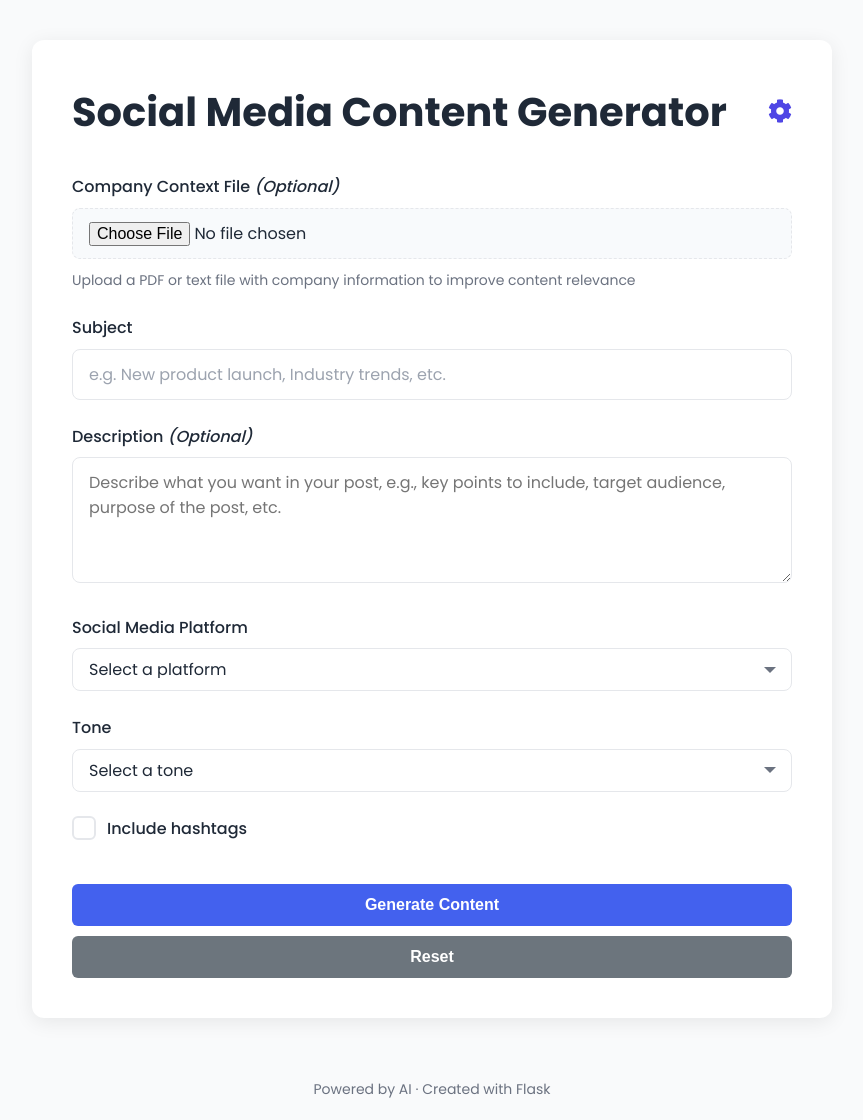
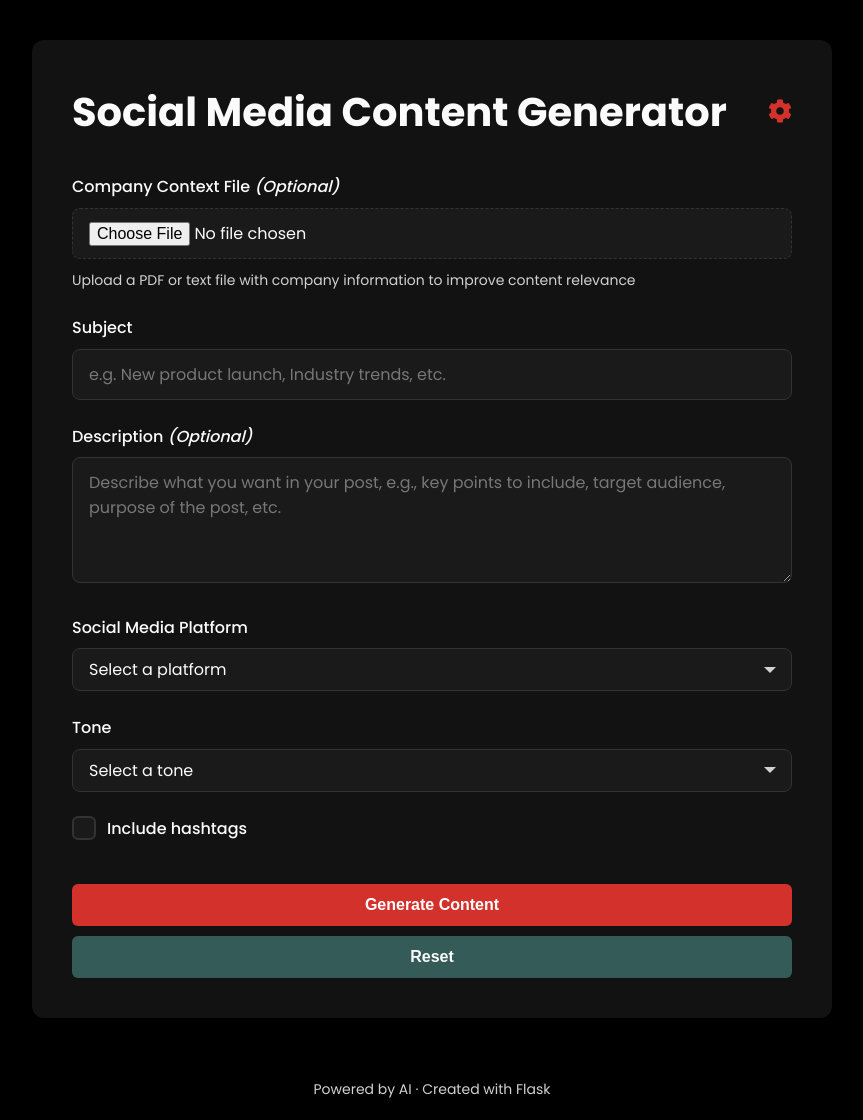
Before and after one commit to leticiatdoliveira/ai-social-media-post-generator, a Flask app: page / in a window 1280 px wide. Shown: the whole page, without its empty margins (208-1071 px from the left). Run offline with Flask 3, Linux system fonts and the light colour scheme.

Commit message:
style: changed to black and red

```diff
--- a/static/css/style.css
+++ b/static/css/style.css
@@ -1,15 +1,18 @@
 /* static/css/style.css */
 :root {
-    --primary-color: #4f46e5;
-    --primary-hover: #4338ca;
-    --text-color: #1f2937;
-    --light-text: #6b7280;
-    --bg-color: #f9fafb;
-    --card-bg: #ffffff;
-    --border-color: #e5e7eb;
-    --error-color: #ef4444;
-    --success-color: #10b981;
-    --modal-overlay: rgba(0, 0, 0, 0.5);
+    --primary-color: #d3312c; /* Red primary */
+    --primary-hover: #b32722; /* Darker red for hover states */
+    --text-color: #fbfbfb; /* Light text */
+    --background: #000000; /* Black background */
+    --secondary: #345b57; /* Teal secondary */
+    --accent: #ffeb4e; /* Yellow accent */
+    --light-text: #d1d1d1; /* Lighter gray for secondary text */
+    --bg-color: #000000; /* Black background */
+    --card-bg: #121212; /* Dark card background */
+    --border-color: #333333; /* Dark border */
+    --error-color: #ef4444; /* Keeping error red */
+    --success-color: #13b2a1; /* Using secondary as success */
+    --modal-overlay: rgba(0, 0, 0, 0.8); /* Darker overlay for modals */
 }
 
 * {
@@ -38,7 +41,7 @@ body {
     margin: 40px auto;
     background-color: var(--card-bg);
     border-radius: 12px;
-    box-shadow: 0 4px 20px rgba(0, 0, 0, 0.08);
+    box-shadow: 0 4px 20px rgba(0, 0, 0, 0.3);
     padding: 40px;
     flex: 1;
 }
@@ -83,7 +86,7 @@ label {
     color: var(--text-color);
 }
 
-input[type="text"], select, textarea {
+input:not([type="number"]), select, textarea {
     width: 100%;
     padding: 12px 16px;
     border: 1px solid var(--border-color);
@@ -92,17 +95,17 @@ input[type="text"], select, textarea {
     font-size: 16px;
     color: var(--text-color);
     transition: border-color 0.3s, box-shadow 0.3s;
-    background-color: #fff;
+    background-color: #1a1a1a;
 }
 
-input[type="text"]:focus, select:focus, textarea:focus {
+input:not([type="number"]):focus, select:focus, textarea:focus {
     outline: none;
     border-color: var(--primary-color);
-    box-shadow: 0 0 0 3px rgba(79, 70, 229, 0.2);
+    box-shadow: 0 0 0 3px rgba(211, 49, 44, 0.2);
 }
 
-input[type="text"]::placeholder {
-    color: #9ca3af;
+input:not([type="number"])::placeholder, textarea::placeholder {
+    color: #777777;
 }
 
 .select-wrapper {
@@ -154,7 +157,7 @@ select {
     left: 0;
     height: 24px;
     width: 24px;
-    background-color: #fff;
+    background-color: #1a1a1a;
     border: 2px solid var(--border-color);
     border-radius: 6px;
     transition: all 0.3s;
@@ -510,29 +513,24 @@ input[type="number"]:focus {
 }
 
 .btn-generate {
-    background-color: #4361ee;
+    background-color: var(--primary-color);
     color: white;
 }
 
 .btn-generate:hover {
-    background-color: #3a56d4;
+    background-color: var(--primary-hover);
 }
 
 .btn-secondary {
-    background-color: #6c757d;
-    color: white;
+    background-color: var(--secondary);
+    color: var(--text-color);
 }
 
 .btn-secondary:hover {
-    background-color: #5a6268;
+    background-color: #109e8f;
 }
 
-.image-upload-container {
-    margin-bottom: 15px;
-    position: relative;
-}
-
-.input-file {
+input[type="file"] {
     width: 100%;
     padding: 12px 16px;
     border: 1px dashed var(--border-color);
@@ -541,53 +539,14 @@ input[type="number"]:focus {
     font-size: 16px;
     color: var(--text-color);
     transition: border-color 0.3s, box-shadow 0.3s;
-    background-color: #f8fafc;
+    background-color: #1a1a1a;
     cursor: pointer;
 }
 
-.input-file:focus {
+input[type="file"]:focus {
     outline: none;
     border-color: var(--primary-color);
-    box-shadow: 0 0 0 3px rgba(79, 70, 229, 0.2);
-}
-
-.image-preview-container {
-    margin-top: 10px;
-    display: none;
-    position: relative;
-    width: 150px;
-    height: 150px;
-    border-radius: 8px;
-    overflow: hidden;
-    border: 1px solid var(--border-color);
-}
-
-#imagePreview {
-    width: 100%;
-    height: 100%;
-    object-fit: cover;
-}
-
-.btn-remove-image {
-    position: absolute;
-    top: 5px;
-    right: 5px;
-    width: 24px;
-    height: 24px;
-    border-radius: 50%;
-    background-color: rgba(0, 0, 0, 0.5);
-    color: white;
-    border: none;
-    font-size: 16px;
-    display: flex;
-    align-items: center;
-    justify-content: center;
-    cursor: pointer;
-    transition: all 0.2s;
-}
-
-.btn-remove-image:hover {
-    background-color: rgba(0, 0, 0, 0.7);
+    box-shadow: 0 0 0 3px rgba(211, 49, 44, 0.2);
 }
 
 .help-text {
```
Also changed, not shown: other parts of static/css/style.css (+16 -16 lines).
